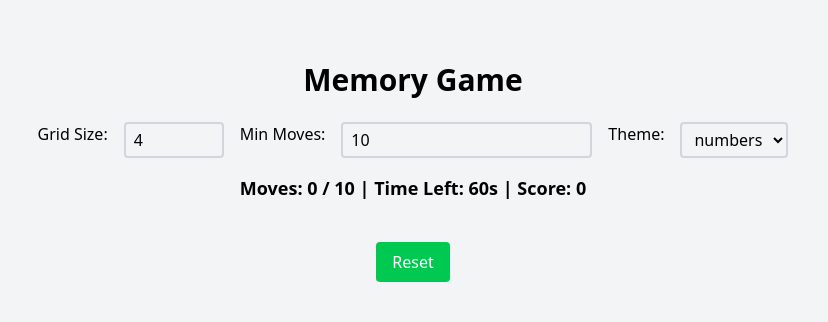
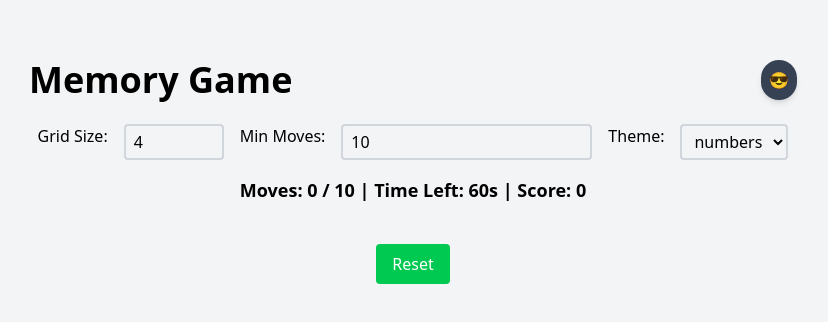
Before and after one commit to Shashi5657/React-Problem-Solving, a React app in the folder mind-game/: page / in a window 1280 px wide. Shown: the part 228-550 px from the top of the page, without its empty margins (227-1055 px from the left). Built offline with nearby package versions, Linux system fonts and the light colour scheme; the HTML template or start-up script is replaced by a standard one.

Commit message:
final change

```diff
--- a/mind-game/src/components/memoryGame.jsx
+++ b/mind-game/src/components/memoryGame.jsx
@@ -109,13 +109,14 @@ const MemoryGame = () => {
   const [timerRunning, setTimerRunning] = useState(false);
   const [score, setScore] = useState(0);
   const [theme, setTheme] = useState("numbers");
+  const [darkMode, setDarkMode] = useState(false);
 
   const flipAudio = new Audio(flipSound);
   const winAudio = new Audio(winSound);
   const loseAudio = new Audio(loseSound);
 
   const calculateTimeLimit = (gridSize) => {
-    return 20 + (gridSize - 2) * 5; // Start with 20s for 2x2, increase by 5s per grid step
+    return 30 + (gridSize - 2) * 8; // Start with 20s for 2x2, increase by 5s per grid step
   };
 
   const initializeGame = () => {
@@ -231,8 +232,20 @@ const MemoryGame = () => {
   const isSolved = (id) => solved.includes(id);
 
   return (
-    <div className="flex flex-col items-center justify-center min-h-screen bg-gray-100 p-4">
-      <h1 className="text-3xl font-bold mb-6">Memory Game</h1>
+    <div
+      className={`min-h-screen flex flex-col items-center justify-center p-4 transition-all ${
+        darkMode ? "bg-gray-900 text-white" : "bg-gray-100 text-black"
+      }`}
+    >
+      <div className="flex justify-between w-full max-w-3xl mb-6">
+        <h1 className="text-4xl font-bold">Memory Game</h1>
+        <button
+          onClick={() => setDarkMode(!darkMode)}
+          className="p-2 bg-gray-700 text-white rounded-full shadow-md"
+        >
+          {darkMode ? "🌚" : "😎"}
+        </button>
+      </div>
 
       <div className="mb-4 flex space-x-4">
         <label>Grid Size:</label>
```
